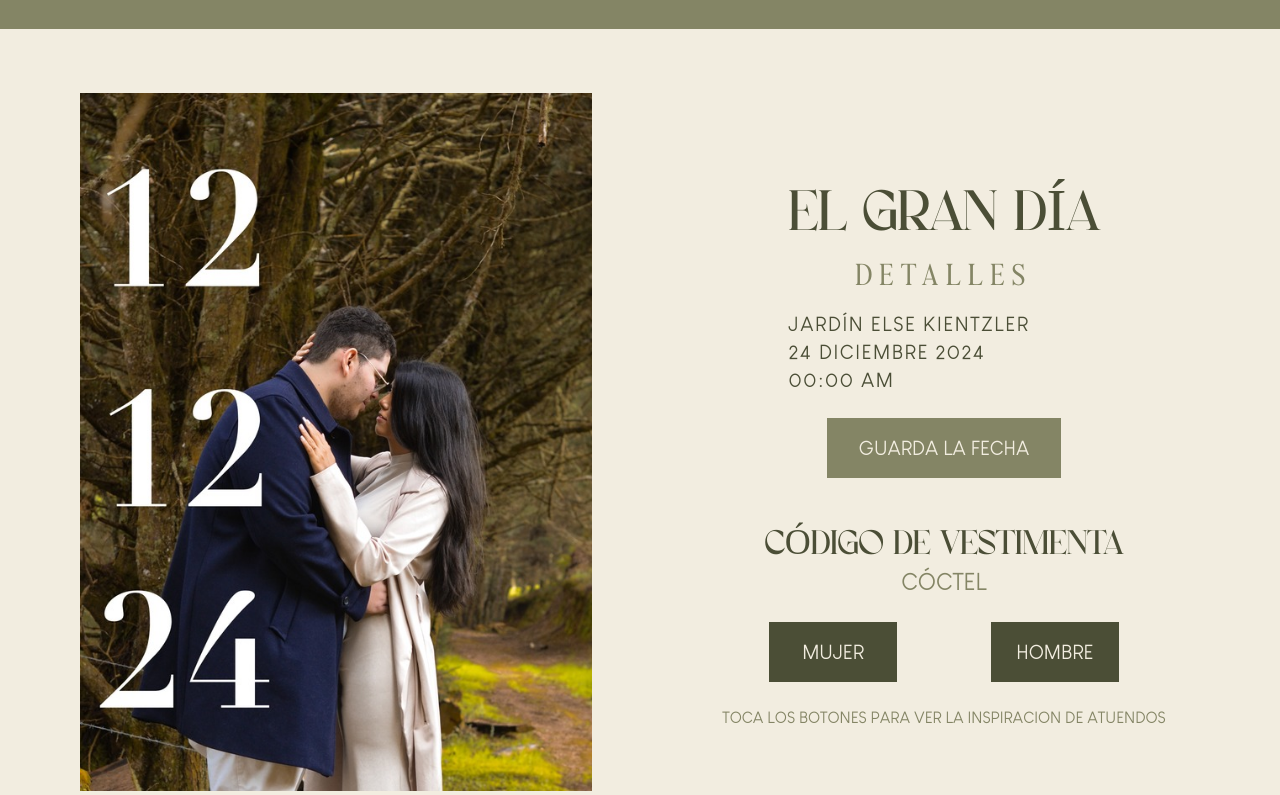
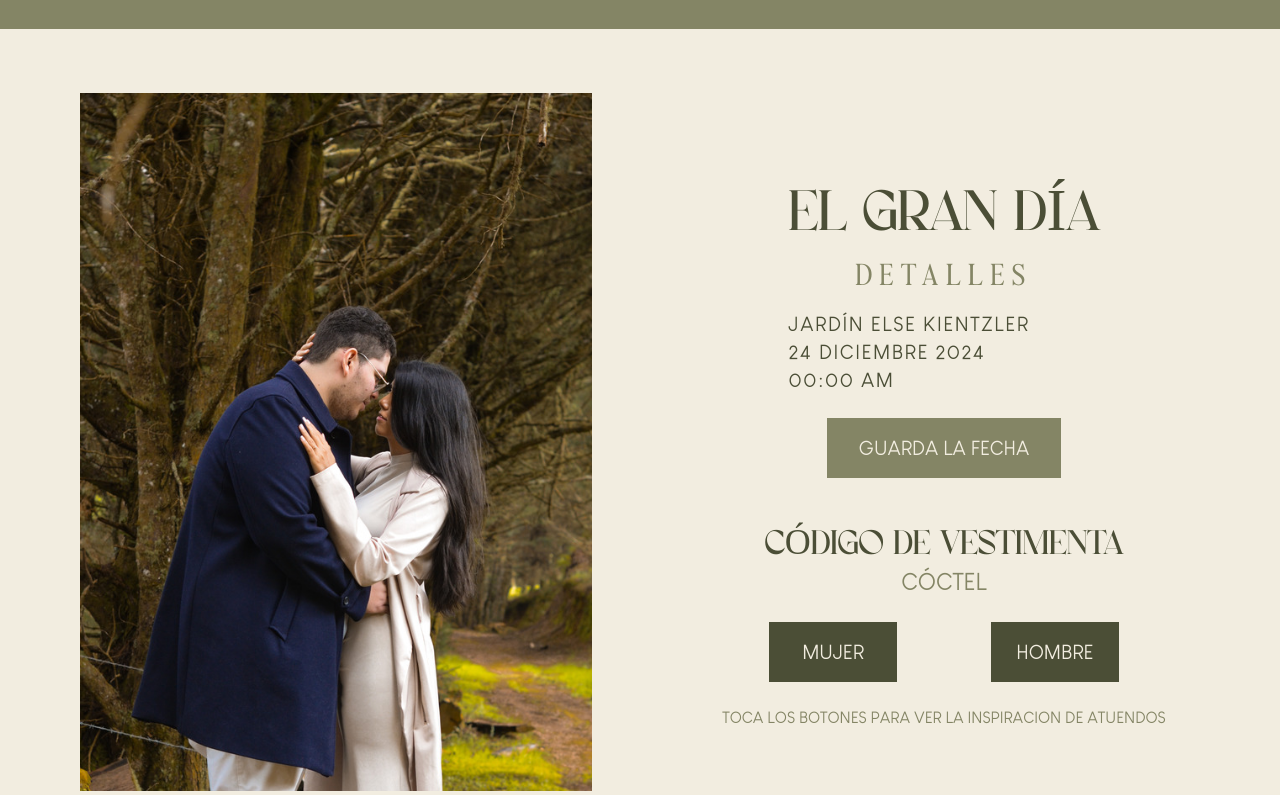
Before and after one commit to SamusCreations/wedding-invitation, a plain HTML site: page index.html in a window 1280 px wide. Shown: the part 1159-1954 px from the top of the page. Drawn offline with nearby package versions, Linux system fonts and the light colour scheme.

Commit message:
cambio imagen detalles

```diff
--- a/index.html
+++ b/index.html
@@ -229,7 +229,7 @@
       <div class="flex justify-center w-full fadeIn-on-scroll opacity-0">
         <img
           class="w-full max-w-[32rem] h-auto object-cover"
-          src="/images/detalles.jpg"
+          src="/images/EXTRA4.jpg"
           alt="Imagen responsiva"
         />
       </div>
```
